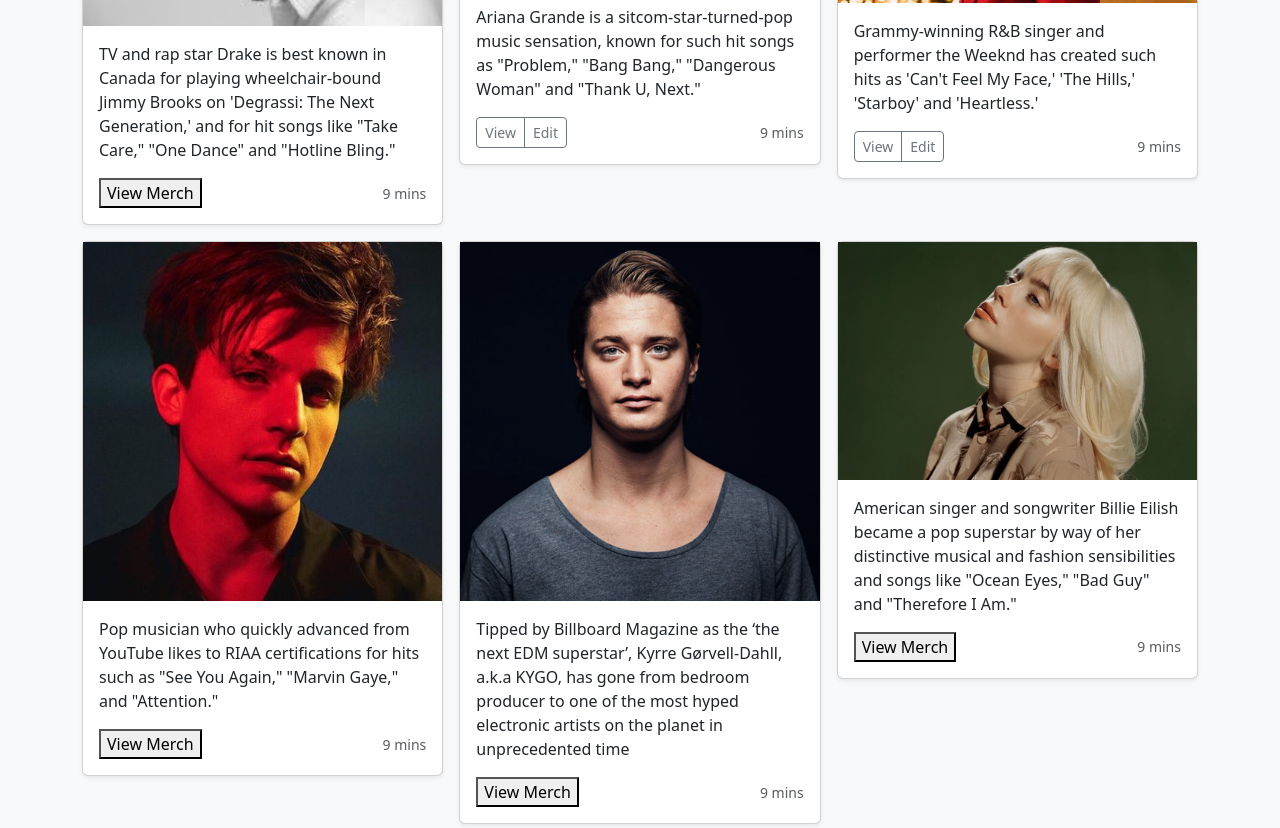
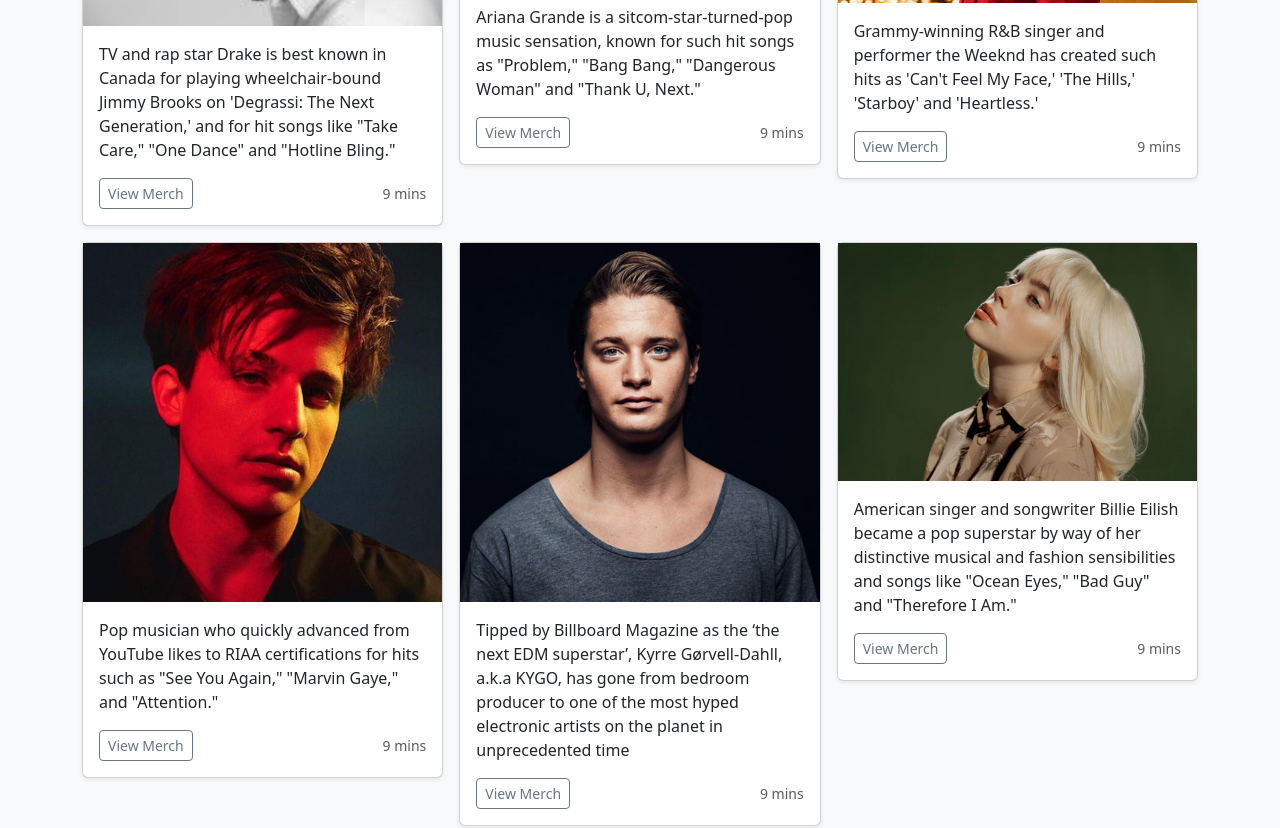
Before and after one commit to akhilnev/Melophilia, a plain HTML site: page index.html in a window 1280 px wide. Shown: the part 374-1202 px from the top of the page. Drawn offline with nearby package versions, Linux system fonts and the light colour scheme.

Commit message:
made final chnages before submitting

```diff
--- a/index.html
+++ b/index.html
@@ -4,9 +4,9 @@
     <meta charset="utf-8">
     <meta name="viewport" content="width=device-width, initial-scale=1">
     <meta name="description" content="">
-    <meta name="author" content="Mark Otto, Jacob Thornton, and Bootstrap contributors">
+    <meta name="author" content="Kausshik and Akhilesh">
     <meta name="generator" content="Hugo 0.108.0">
-    <title>Album example · Bootstrap v5.3</title>
+    <title>Melophilia</title>
 
     <!-- <link rel="canonical" href="https://getbootstrap.com/docs/5.3/examples/album/"> -->
 
@@ -132,7 +132,7 @@
               <p class="card-text">TV and rap star Drake is best known in Canada for playing wheelchair-bound Jimmy Brooks on 'Degrassi: The Next Generation,' and for hit songs like "Take Care," "One Dance" and "Hotline Bling."</p>
               <div class="d-flex justify-content-between align-items-center">
                 <div class="btn-group">
-                    <button onclick="window.location.href='https://drakerelated.com/products/scary-hours-hoodie';">
+                    <button class="btn btn-sm btn-outline-secondary" onclick="window.location.href='https://drakerelated.com/products/scary-hours-hoodie';">
                         View Merch
                       </button>
                 </div>
@@ -149,8 +149,7 @@
               <p class="card-text">Ariana Grande is a sitcom-star-turned-pop music sensation, known for such hit songs as "Problem," "Bang Bang," "Dangerous Woman" and "Thank U, Next."</p>
               <div class="d-flex justify-content-between align-items-center">
                 <div class="btn-group">
-                  <button type="button" class="btn btn-sm btn-outline-secondary">View</button>
-                  <button type="button" class="btn btn-sm btn-outline-secondary">Edit</button>
+                  <button type="button" class="btn btn-sm btn-outline-secondary" onclick="window.location.href='https://shop.arianagrande.com/products/thank-u-next-longsleeve-t-shirt?utm_campaign=products&utm_medium=referral&utm_source=shop.arianagrande.com';">View Merch</button>
                 </div>
                 <small class="text-muted">9 mins</small>
               </div>
@@ -165,8 +164,8 @@
               <p class="card-text">Grammy-winning R&B singer and performer the Weeknd has created such hits as 'Can't Feel My Face,' 'The Hills,' 'Starboy' and 'Heartless.'</p>
               <div class="d-flex justify-content-between align-items-center">
                 <div class="btn-group">
-                  <button type="button" class="btn btn-sm btn-outline-secondary">View</button>
-                  <button type="button" class="btn btn-sm btn-outline-secondary">Edit</button>
+                  <button type="button" class="btn btn-sm btn-outline-secondary" onclick="window.location.href='https://shop.theweeknd.com/products/dawn-fm-cover-tee?c=%2Fcollections%2Fnew-arrivals&t=New+Arrivals';">View Merch</button>
+
                 </div>
                 <small class="text-muted">9 mins</small>
               </div>
@@ -182,7 +181,7 @@
               <p class="card-text">Pop musician who quickly advanced from YouTube likes to RIAA certifications for hits such as "See You Again," "Marvin Gaye," and "Attention." </p>
               <div class="d-flex justify-content-between align-items-center">
                 <div class="btn-group">
-                    <button onclick="window.location.href='https://shop.charlieputh.com/products/charlie-puth-charlie-scribble-face-hoodie';">
+                    <button class="btn btn-sm btn-outline-secondary" onclick="window.location.href='https://shop.charlieputh.com/products/charlie-puth-charlie-scribble-face-hoodie';">
                         View Merch
                       </button>
                 </div>
@@ -199,7 +198,7 @@
               <p class="card-text">Tipped by Billboard Magazine as the ‘the next EDM superstar’, Kyrre Gørvell-Dahll, a.k.a KYGO, has gone from bedroom producer to one of the most hyped electronic artists on the planet in unprecedented time</p>
               <div class="d-flex justify-content-between align-items-center">
                 <div class="btn-group">
-                    <button onclick="window.location.href='https://kygosgoldenhour.com/product/golden-hour-hoodie/">
+                    <button class="btn btn-sm btn-outline-secondary" onclick="window.location.href='https://kygosgoldenhour.com/product/golden-hour-hoodie/';">
                         View Merch
                       </button>
                 </div>
@@ -216,7 +215,7 @@
               <p class="card-text">American singer and songwriter Billie Eilish became a pop superstar by way of her distinctive musical and fashion sensibilities and songs like "Ocean Eyes," "Bad Guy" and "Therefore I Am."</p>
               <div class="d-flex justify-content-between align-items-center">
                 <div class="btn-group">
-                    <button onclick="window.location.href=https://store.billieeilish.com/products/world-tour-black-hoodie">
+                    <button class="btn btn-sm btn-outline-secondary" onclick="window.location.href='https://store.billieeilish.com/products/world-tour-black-hoodie';">
                         View Merch
                       </button>
                 </div>
```
